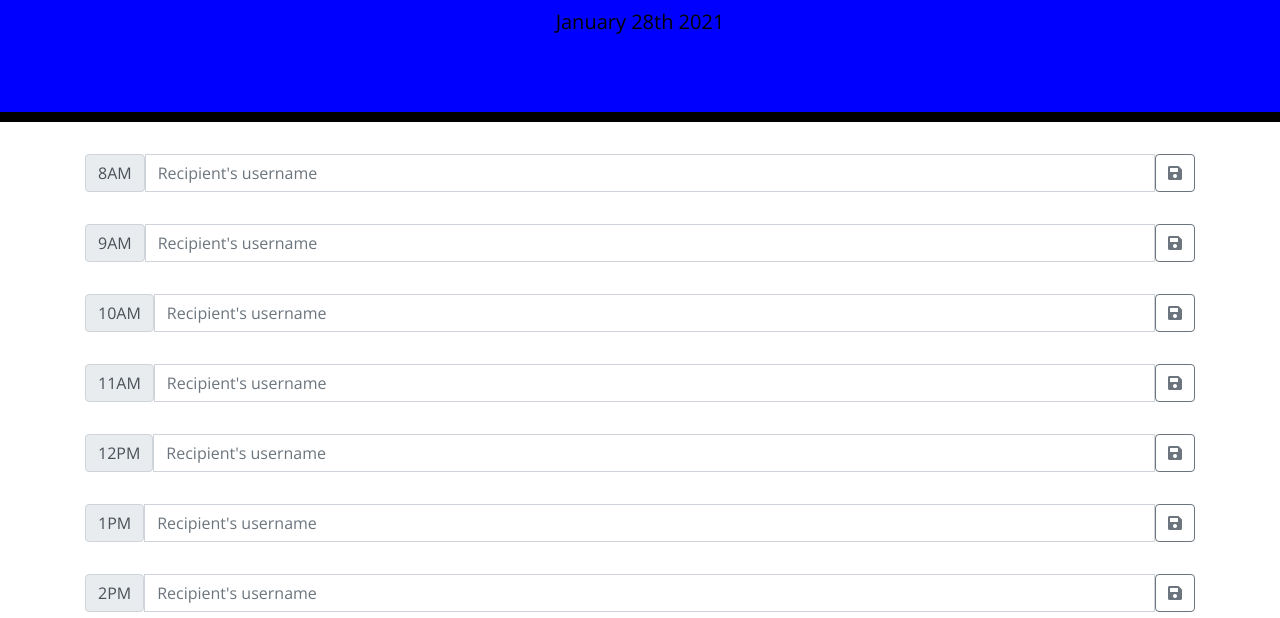
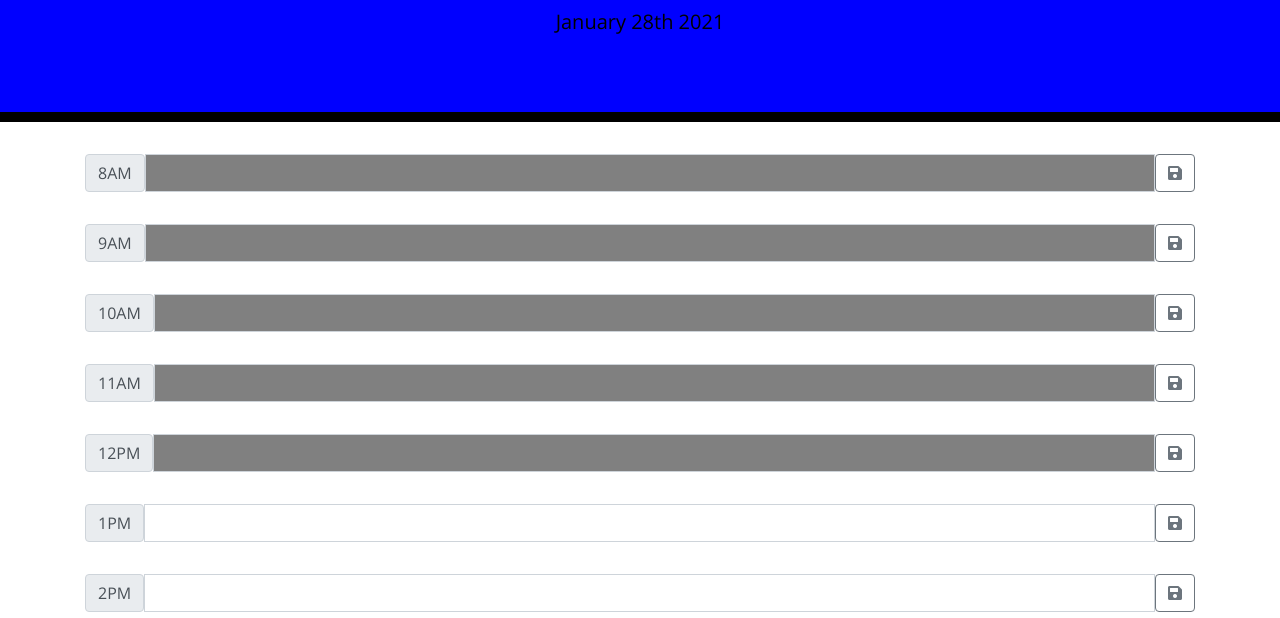
Before and after one commit to zakklikeslamps/Daily_Planner, a plain HTML site: page Develop/index.html in a window 1280 px wide. Shown: the part 182-800 px from the top of the page. Drawn offline with nearby package versions, Linux system fonts and the light colour scheme.

Commit message:
Saving data is finally working. Page can refresh & content will remain. Still can't get color cooordination to work.

```diff
--- a/Develop/Assets/css/style.css
+++ b/Develop/Assets/css/style.css
@@ -63,14 +63,14 @@ textarea{
   background-color: #77dd77;
   color: white;
 }
-
-.saveBtn {
+/*not needed
+/*.saveBtn {
   border-left: 1px solid black;
   border-top-right-radius: 15px;
   border-bottom-right-radius: 15px;
   background-color: #06AED5;
   color: white;
-}
+}*/
 
 .saveBtn i:hover {
   font-size: 20px;
--- a/Develop/Assets/js/script.js
+++ b/Develop/Assets/js/script.js
@@ -33,61 +33,61 @@ $(document).ready(function () {
     //$("div").css("border", "3px solid blue"); (why not working?)
 
     $("#btn8").click(function () {
-        var content = $("#8AM").val();
+        var content = $("#slot8").val();
         slots[8] = content
         localStorage.setItem(8, JSON.stringify(content));
     });
 
     $("#btn9").click(function () {
-        var content = $("#9AM").val();
+        var content = $("#slot9").val();
         slots[9] = content
         localStorage.setItem(9, JSON.stringify(content));
     });
 
     $("#btn10").click(function () {
-        var content = $("#10AM").val();
+        var content = $("#slot10").val();
         slots[10] = content
         localStorage.setItem(10, JSON.stringify(content));
     });
 
     $("#btn11").click(function () {
-        var content = $("#11AM").val();
+        var content = $("#slot11").val();
         slots[11] = content
         localStorage.setItem(11, JSON.stringify(content));
     });
 
     $("#btn12").click(function () {
-        var content = $("#12PM").val();
+        var content = $("#slot12").val();
         slots[12] = content
         localStorage.setItem(12, JSON.stringify(content));
     });
 
     $("#btn1").click(function () {
-        var content = $("#1PM").val();
+        var content = $("#slot1").val();
         slots[1] = content
         localStorage.setItem(1, JSON.stringify(content));
     });
 
     $("#btn2").click(function () {
-        var content = $("#2PM").val();
+        var content = $("#slot2").val();
         slots[2] = content
         localStorage.setItem(2, JSON.stringify(content));
     });
 
     $("#btn3").click(function () {
-        var content = $("#3PM").val();
+        var content = $("#slot3").val();
         slots[3] = content
         localStorage.setItem(3, JSON.stringify(content));
     });
 
     $("#btn4").click(function () {
-        var content = $("#4PM").val();
+        var content = $("#slot4").val();
         slots[4] = content
         localStorage.setItem(4, JSON.stringify(content));
     });
 
     $("#btn5").click(function () {
-        var content = $("#5PM").val();
+        var content = $("#slot5").val();
         slots[5] = content
         localStorage.setItem(5, JSON.stringify(content));
     });
@@ -95,60 +95,62 @@ $(document).ready(function () {
 
     //
     var storedData = JSON.parse(window.localStorage.getItem(8))
-    $('8AM').val(storedData);
+    $('#slot8').val(storedData);
 
     var storedData = JSON.parse(window.localStorage.getItem(9))
-    $('9AM').val(storedData);
+    $('#slot9').val(storedData);
 
     var storedData = JSON.parse(window.localStorage.getItem(10))
-    $('10AM').val(storedData);
+    $('#slot10').val(storedData);
 
     var storedData = JSON.parse(window.localStorage.getItem(11))
-    $('11AM').val(storedData);
+    $('#slot11').val(storedData);
 
     var storedData = JSON.parse(window.localStorage.getItem(12))
-    $('12PM').val(storedData);
+    $('#slot12').val(storedData);
 
     var storedData = JSON.parse(window.localStorage.getItem(1))
-    $('1PM').val(storedData);
+    $('#slot1').val(storedData);
 
     var storedData = JSON.parse(window.localStorage.getItem(2))
-    $('2PM').val(storedData);
+    $('#slot2').val(storedData);
 
     var storedData = JSON.parse(window.localStorage.getItem(3))
-    $('3PM').val(storedData);
+    $('#slot3').val(storedData);
 
     var storedData = JSON.parse(window.localStorage.getItem(4))
-    $('4PM').val(storedData);
+    $('#slot4').val(storedData);
 
     var storedData = JSON.parse(window.localStorage.getItem(5))
-    $('5PM').val(storedData);
+    $('#slot5').val(storedData);
 
     //Adds current moment in time (to the second) for moment.JS, then converts UTC to local time
     var date = moment.utc().format('YYYY-MM-DD HH:mm:ss');
-    var utc = moment.utc(date).toDate();
-    var localTime = moment(utc).local().format('YYYY-MM-DD HH:mm:ss');
-    var now = moment().hour();
+    let utc = moment.utc(date).toDate();
+    const localTime = moment(utc).local().format('YYYY-MM-DD HH:mm:ss');
+    let now = moment().hour();
 
-    //// if it is a past hour we want a grey background
+    //hours past get a grey background
 
-    for (i = 9; i < 18; i++) {
-        var timeCheck = "#area" + i
-        console.log(timeCheck)
+    for (i = 8; i < 18; i++) {
+        var timeLog = "#slot" + i
+        console.log(timeLog)
 
-        $(timeCheck).css("background-color", "grey")
+        $(timeLog).css("background-color", "grey")
     }
-    //// if it is a future  hour we want a green background
-    for (i = 9; i < 18; i++) {
-        var timeCheck = "#area" + i
-        console.log(timeCheck)
-        if (i > presentHour) {
-            $(timeCheck).css("background-color", "green")
+    //hours that have yet to come get a green background
+    for (i = 8; i < 18; i++) {
+        var timeLog = "#slot" + i
+        console.log(timeLog)
+        if (i > now) {
+            $(timeLog).css("background-color", "green")
         }
     }
+    if (now === 12) {
+        $("slot12").css("background-color", "red")
+    }
 
-
-    $("textarea").each(function () {
+    /*$("textarea").each(function () {
         var time = parseInt($(this).attr("name"));
         if (time < present) {
             $(this).addClass("past");
--- a/Develop/index.html
+++ b/Develop/index.html
@@ -28,7 +28,7 @@
       <!--Each <div> has a unique ID according to it's time slot-->
       <div id="8AM" class="input-group mb-3">
         <span class="input-group-text">8AM</span>
-        <input type="text" class="form-control" placeholder="Recipient's username" aria-label="Recipient's username"
+        <input type="text" class="form-control" id="slot8" aria-label="Recipient's username"
           aria-describedby="button-addon2">
         <!--Similar ID for each save button-->
         <!--Button styling from fontawesome.com-->
@@ -38,7 +38,7 @@
       <br>
       <div id="9AM" class="input-group mb-3">
         <span class="input-group-text">9AM</span>
-        <input type="text" class="form-control" placeholder="Recipient's username" aria-label="Recipient's username"
+        <input type="text" class="form-control" id="slot9" aria-label="Recipient's username"
           aria-describedby="button-addon2">
         <button class="btn btn-outline-secondary" id="btn9" type="button" id="button-addon2"><i
             class="fas fa-save"></i></button>
@@ -46,7 +46,7 @@
       <br>
       <div id="10AM" class="input-group mb-3">
         <span class="input-group-text">10AM</span>
-        <input type="text" class="form-control" placeholder="Recipient's username" aria-label="Recipient's username"
+        <input type="text" class="form-control" id="slot10" aria-label="Recipient's username"
           aria-describedby="button-addon2">
         <button class="btn btn-outline-secondary" id="btn10" type="button" id="button-addon2"><i
             class="fas fa-save"></i></button>
@@ -54,7 +54,7 @@
       <br>
       <div id="11AM" class="input-group mb-3">
         <span class="input-group-text">11AM</span>
-        <input type="text" class="form-control" placeholder="Recipient's username" aria-label="Recipient's username"
+        <input type="text" class="form-control" id="slot11" aria-label="Recipient's username"
           aria-describedby="button-addon2">
         <button class="btn btn-outline-secondary" id="btn11" type="button" id="button-addon2"><i
             class="fas fa-save"></i></button>
@@ -62,7 +62,7 @@
       <br>
       <div id="12PM" class="input-group mb-3">
         <span class="input-group-text">12PM</span>
-        <input type="text" class="form-control" placeholder="Recipient's username" aria-label="Recipient's username"
+        <input type="text" class="form-control" id="slot12" aria-label="Recipient's username"
           aria-describedby="button-addon2">
         <button class="btn btn-outline-secondary" id="btn12" type="button" id="button-addon2"><i
             class="fas fa-save"></i></button>
@@ -70,7 +70,7 @@
       <br>
       <div id="1PM" class="input-group mb-3">
         <span class="input-group-text">1PM</span>
-        <input type="text" class="form-control" placeholder="Recipient's username" aria-label="Recipient's username"
+        <input type="text" class="form-control" id="slot1" aria-label="Recipient's username"
           aria-describedby="button-addon2">
         <button class="btn btn-outline-secondary" id="btn1" type="button" id="button-addon2"><i
             class="fas fa-save"></i></button>
@@ -78,7 +78,7 @@
       <br>
       <div id="2PM" class="input-group mb-3">
         <span class="input-group-text">2PM</span>
-        <input type="text" class="form-control" placeholder="Recipient's username" aria-label="Recipient's username"
+        <input type="text" class="form-control" id="slot2" aria-label="Recipient's username"
           aria-describedby="button-addon2">
         <button class="btn btn-outline-secondary" id="btn2" type="button" id="button-addon2"><i
             class="fas fa-save"></i></button>
@@ -86,7 +86,7 @@
       <br>
       <div id="3PM" class="input-group mb-3">
         <span class="input-group-text">3PM</span>
-        <input type="text" class="form-control" placeholder="Recipient's username" aria-label="Recipient's username"
+        <input type="text" class="form-control" id="slot3" aria-label="Recipient's username"
           aria-describedby="button-addon2">
         <button class="btn btn-outline-secondary" id="btn3" type="button" id="button-addon2"><i
             class="fas fa-save"></i></button>
@@ -94,7 +94,7 @@
       <br>
       <div id="4PM" class="input-group mb-3">
         <span class="input-group-text">4PM</span>
-        <input type="text" class="form-control" placeholder="Recipient's username" aria-label="Recipient's username"
+        <input type="text" class="form-control" id="slot4" aria-label="Recipient's username"
           aria-describedby="button-addon2">
         <button class="btn btn-outline-secondary" id="btn4" type="button" id="button-addon2"><i
             class="fas fa-save"></i></button>
@@ -102,7 +102,7 @@
       <br>
       <div id="5PM" class="input-group mb-3">
         <span class="input-group-text">5PM</span>
-        <input type="text" class="form-control" placeholder="Recipient's username" aria-label="Recipient's username"
+        <input type="text" class="form-control" id="slot5" aria-label="Recipient's username"
           aria-describedby="button-addon2">
         <button class="btn btn-outline-secondary" id="btn5" type="button" id="button-addon2"><i
             class="fas fa-save"></i></button>
```
